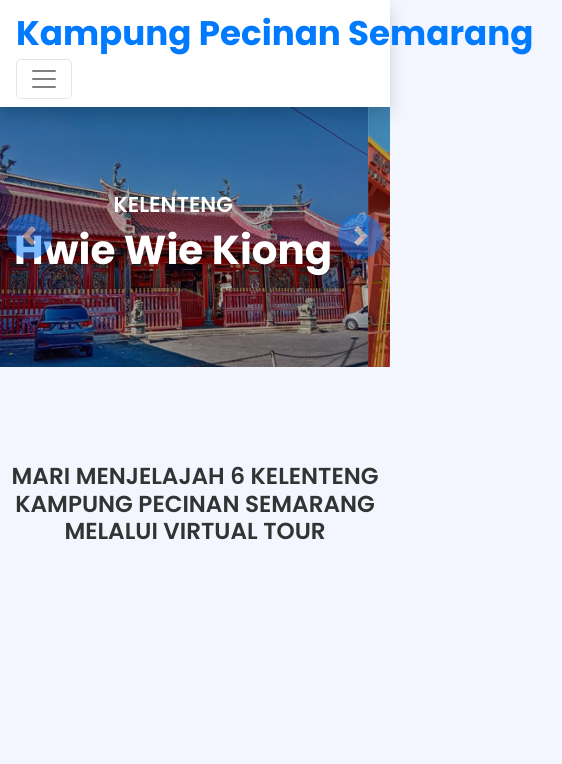
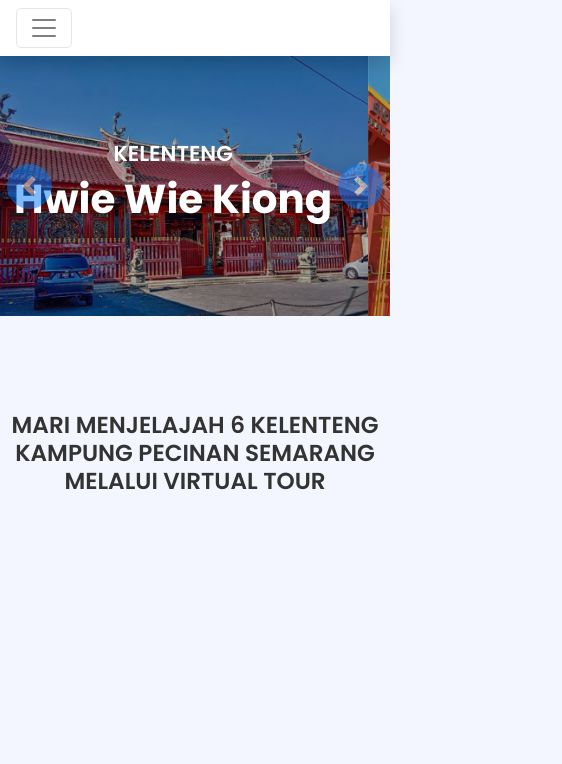
Before and after one commit to muhammadrezasetiawan/Pecinan-Semarang-Tour, a plain HTML site: page index.html in a window 390 px wide. Shown: the top 764 px of the page, 562 px wide, since content can reach past the window. Drawn offline with nearby package versions, Linux system fonts and the light colour scheme; some packages are replaced by stand-ins of ours; a script that the page names is missing.

Commit message:
Website Pecinan Semarang Tour

```diff
--- a/index.html
+++ b/index.html
@@ -52,9 +52,6 @@ function pageRedirect1() {
     <div class="container-fluid position-relative nav-bar p-0">
         <div class="container-lg position-relative p-0 px-lg-3" style="z-index: 9;">
             <nav class="navbar navbar-expand-lg bg-white navbar-light shadow p-lg-0">
-                <a class="navbar-brand d-block d-lg-none">
-                    <h1 class="m-0 display-4 text-primary"><span class="text-secondary"></span>Kampung Pecinan Semarang</h1>
-                </a>
                 <button type="button" class="navbar-toggler" data-toggle="collapse" data-target="#navbarCollapse">
                     <span class="navbar-toggler-icon"></span>
                 </button>
@@ -62,7 +59,7 @@ function pageRedirect1() {
                     <div class="navbar-nav ml-auto py-0">
                     </div>
                     <a class="navbar-brand mx-5 d-none d-lg-block">
-                        <h1 class="m-0 display-4 text-primary"><span class="text-secondary"></span>Kampung Pecinan Semarang</h1>
+                        <h1 class=""><span class="text-secondary"></span>Kampung Pecinan Semarang</h1>
                     </a>
                     <div class="navbar-nav mr-auto py-0">
                     </div>
@@ -305,7 +302,7 @@ function pageRedirect1() {
             <div class="row">
                 <div class="col-12 mb-4">
                     <a href="index.html" class="navbar-brand m-0">
-                        <h1 class="m-0 mt-n2 display-4 text-primary"><span class="text-secondary"></span>Kampung Pecinan Semarang</h1>
+                        <h1 class=""><span class="text-secondary"></span>Kampung Pecinan Semarang</h1>
                     </a>
                 </div>
                 <div class="col-12 mt-2 mb-4">
```
